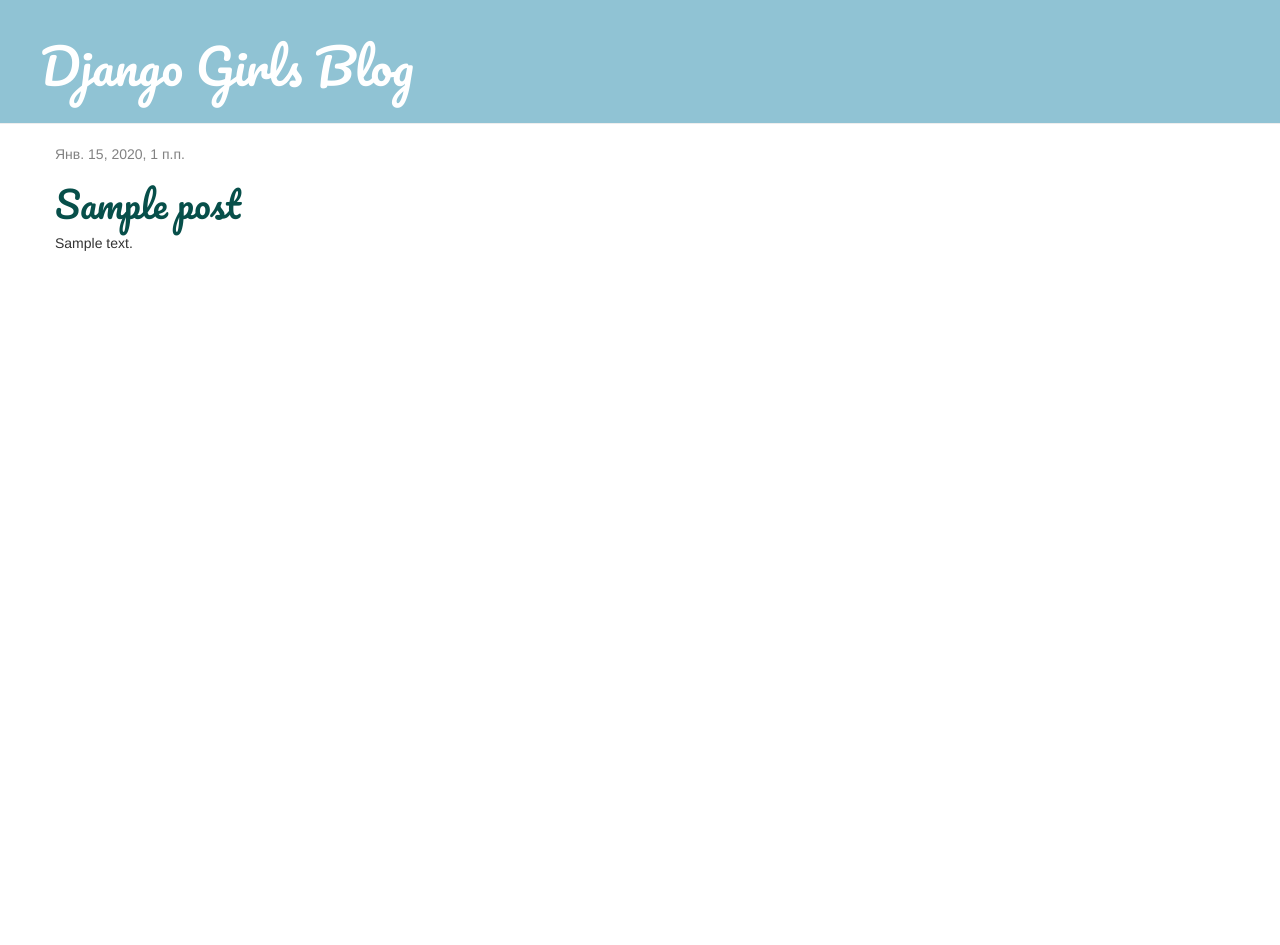
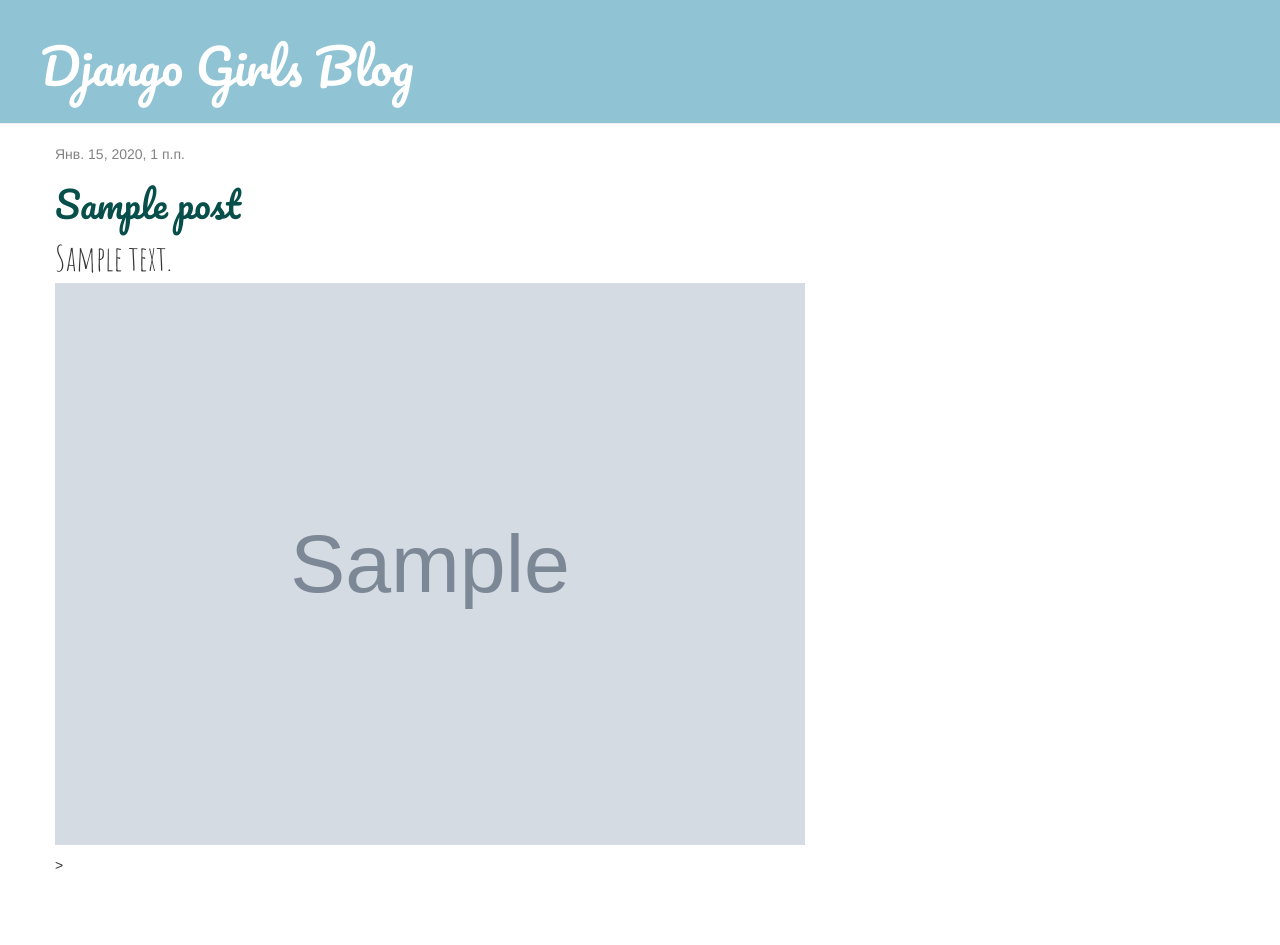
Before and after one commit to Stanislava2609/my-first-blog, a Django app: page /post/1 in a window 1280 px wide. Before the commit the page ends 251 px from the top, so only its background shows below. Run offline with Django 3.2, Linux system fonts and the light colour scheme; tables that the repository leaves empty hold one stand-in row (values such as "Sample post"); grey boxes marked "Sample" are stand-in pictures; some libraries are stand-ins or nearby versions.

Commit message:
Сделала изображения при открытии поста

```diff
--- a/mysite/blog/templates/blog/post_detail.html
+++ b/mysite/blog/templates/blog/post_detail.html
@@ -11,6 +11,12 @@
             <a class="btn btn-default" href="{% url 'post_edit' pk=post.pk %}"><span class="glyphicon glyphicon-pencil"></span></a>
         {% endif %}
         <h1>{{ post.title }}</h1>
-        <p>{{ post.text|linebreaksbr }}</p>
+        <div class="myclass">
+        <p>{{ post.text|linebreaksbr }}
+            {% if post.image %}
+                <img src="{{ post.image.url }}" width="100%"></p>
+            {% endif %}
+        </div>>
+
     </div>
 {% endblock %}
```
